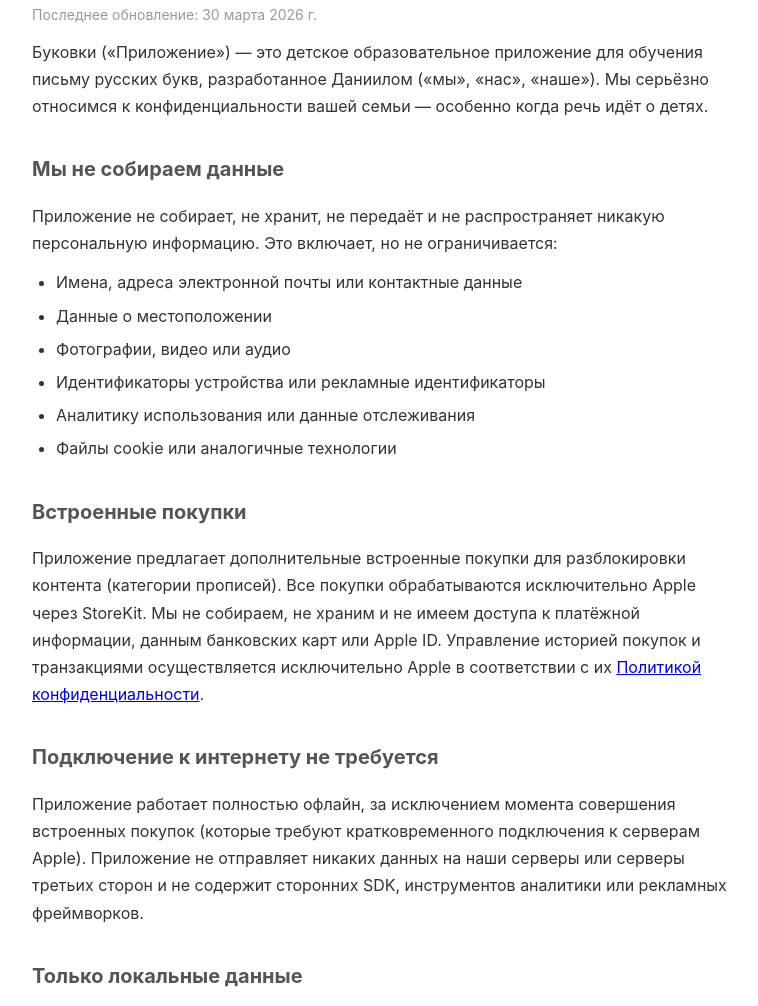
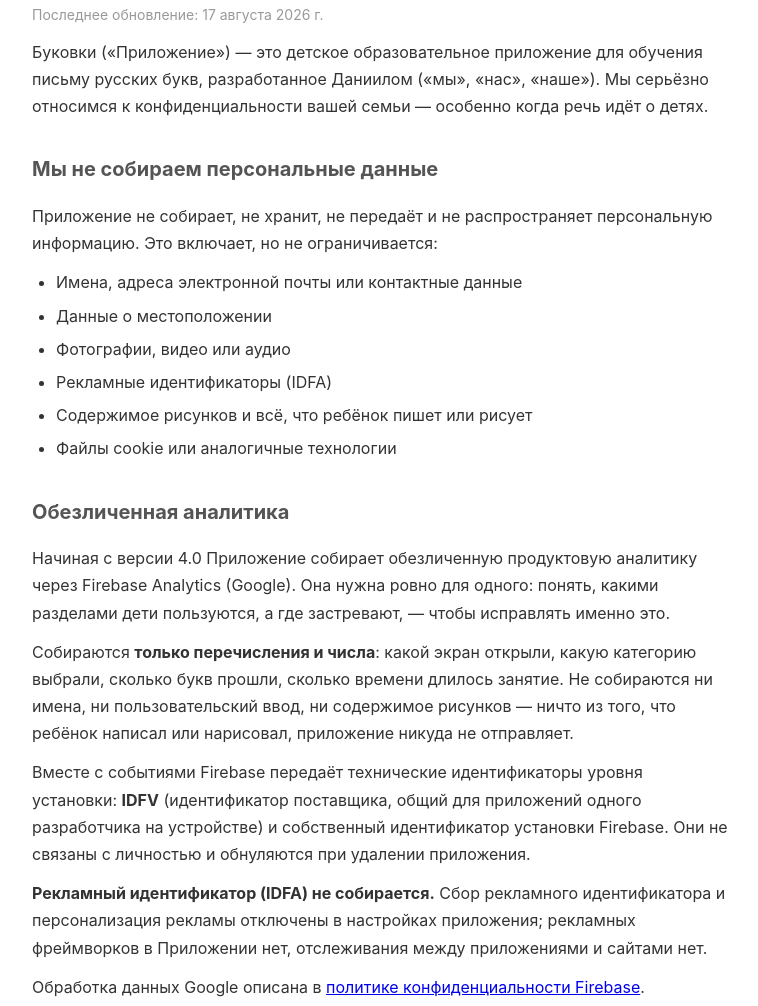
Before and after one commit to Xviv/bukovki-app, a plain HTML site: page privacy-policy-ru.html in a window 1280 px wide. Shown: the part 122-1128 px from the top of the page, without its empty margins (258-1016 px from the left). Drawn offline with Linux system fonts and the light colour scheme.

Commit message:
Политика конфиденциальности описывает аналитику, а не отрицает её
Опубликованная версия утверждала, что приложение не собирает аналитику и не содержит
сторонних SDK. С подключением Firebase Analytics это перестало быть правдой.

Обе версии теперь говорят: собираются перечисления и числа (какой экран, какая
категория, сколько букв, сколько длилось занятие); не собираются имена, пользовательский
ввод и содержимое рисунков; передаются идентификаторы уровня установки — IDFV и
идентификатор установки Firebase; рекламный идентификатор не собирается.

```diff
--- a/privacy-policy-ru.html
+++ b/privacy-policy-ru.html
@@ -23,26 +23,33 @@
 </head>
 <body>
     <h1>Политика конфиденциальности</h1>
-    <p class="updated">Последнее обновление: 30 марта 2026 г.</p>
+    <p class="updated">Последнее обновление: 17 августа 2026 г.</p>
 
     <p>Буковки («Приложение») — это детское образовательное приложение для обучения письму русских букв, разработанное Даниилом («мы», «нас», «наше»). Мы серьёзно относимся к конфиденциальности вашей семьи — особенно когда речь идёт о детях.</p>
 
-    <h2>Мы не собираем данные</h2>
-    <p>Приложение не собирает, не хранит, не передаёт и не распространяет никакую персональную информацию. Это включает, но не ограничивается:</p>
+    <h2>Мы не собираем персональные данные</h2>
+    <p>Приложение не собирает, не хранит, не передаёт и не распространяет персональную информацию. Это включает, но не ограничивается:</p>
     <ul>
         <li>Имена, адреса электронной почты или контактные данные</li>
         <li>Данные о местоположении</li>
         <li>Фотографии, видео или аудио</li>
-        <li>Идентификаторы устройства или рекламные идентификаторы</li>
-        <li>Аналитику использования или данные отслеживания</li>
+        <li>Рекламные идентификаторы (IDFA)</li>
+        <li>Содержимое рисунков и всё, что ребёнок пишет или рисует</li>
         <li>Файлы cookie или аналогичные технологии</li>
     </ul>
+
+    <h2>Обезличенная аналитика</h2>
+    <p>Начиная с версии 4.0 Приложение собирает обезличенную продуктовую аналитику через Firebase Analytics (Google). Она нужна ровно для одного: понять, какими разделами дети пользуются, а где застревают, — чтобы исправлять именно это.</p>
+    <p>Собираются <strong>только перечисления и числа</strong>: какой экран открыли, какую категорию выбрали, сколько букв прошли, сколько времени длилось занятие. Не собираются ни имена, ни пользовательский ввод, ни содержимое рисунков — ничто из того, что ребёнок написал или нарисовал, приложение никуда не отправляет.</p>
+    <p>Вместе с событиями Firebase передаёт технические идентификаторы уровня установки: <strong>IDFV</strong> (идентификатор поставщика, общий для приложений одного разработчика на устройстве) и собственный идентификатор установки Firebase. Они не связаны с личностью и обнуляются при удалении приложения.</p>
+    <p><strong>Рекламный идентификатор (IDFA) не собирается.</strong> Сбор рекламного идентификатора и персонализация рекламы отключены в настройках приложения; рекламных фреймворков в Приложении нет, отслеживания между приложениями и сайтами нет.</p>
+    <p>Обработка данных Google описана в <a href="https://firebase.google.com/support/privacy">политике конфиденциальности Firebase</a>.</p>
 
     <h2>Встроенные покупки</h2>
     <p>Приложение предлагает дополнительные встроенные покупки для разблокировки контента (категории прописей). Все покупки обрабатываются исключительно Apple через StoreKit. Мы не собираем, не храним и не имеем доступа к платёжной информации, данным банковских карт или Apple ID. Управление историей покупок и транзакциями осуществляется исключительно Apple в соответствии с их <a href="https://www.apple.com/legal/privacy/">Политикой конфиденциальности</a>.</p>
 
     <h2>Подключение к интернету не требуется</h2>
-    <p>Приложение работает полностью офлайн, за исключением момента совершения встроенных покупок (которые требуют кратковременного подключения к серверам Apple). Приложение не отправляет никаких данных на наши серверы или серверы третьих сторон и не содержит сторонних SDK, инструментов аналитики или рекламных фреймворков.</p>
+    <p>Всё обучение работает офлайн: буквы, прописи и рисование не требуют сети. Подключение нужно в двух случаях — при совершении встроенных покупок (кратковременное обращение к серверам Apple) и для отправки обезличенной аналитики, описанной выше. Своих серверов у нас нет: данные Приложение на них не отправляет, потому что их не существует. Рекламных фреймворков и отслеживания в Приложении нет.</p>
 
     <h2>Только локальные данные</h2>
     <p>Весь прогресс пользователя и настройки хранятся локально на вашем устройстве с использованием стандартного хранилища iOS (UserDefaults). Эти данные никогда не покидают ваше устройство и автоматически удаляются при удалении приложения.</p>
```
Also changed, not shown: privacy-policy.html (+13 -6 lines).
